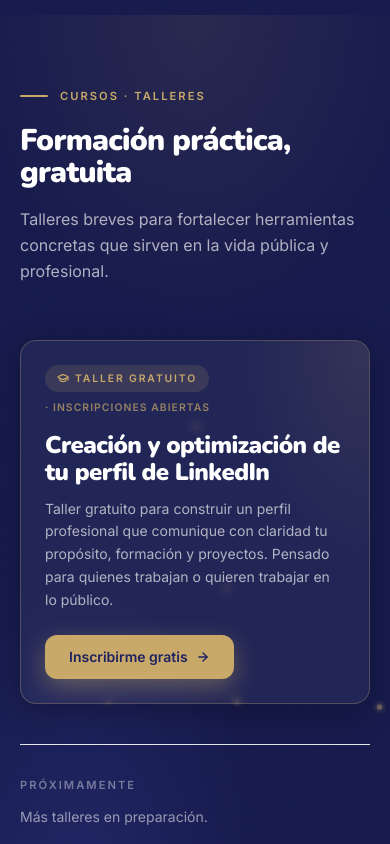
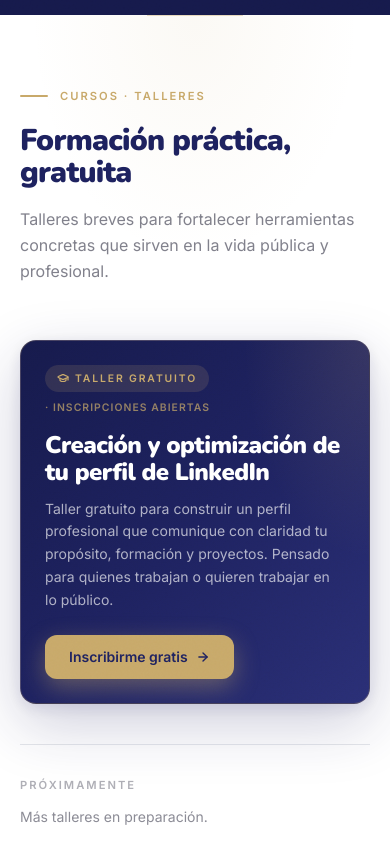
Before and after one commit to fabriziocarugatti/involucrarnos-web, a Next.js app: page / in a window 390 px wide. Shown: the part 7340-8184 px from the top of the page. Built offline with nearby package versions, Linux system fonts and the light colour scheme.

Commit message:
design: CursosSection — sección blanca con card oscuro como recuadro editorial

```diff
--- a/src/components/CursosSection.tsx
+++ b/src/components/CursosSection.tsx
@@ -5,7 +5,6 @@
 import { articulos } from '@/data/articulos'
 import { site } from '@/data/site'
 import { fadeUp, stagger } from '@/lib/motion'
-import Particles from './Particles'
 import InscripcionForm from './InscripcionForm'
 
 export default function CursosSection() {
@@ -15,16 +14,18 @@
   const otros = cursos.filter((c) => c !== featured)
 
   return (
-    <section id="cursos" className="relative bg-azul-deep py-16 md:py-24 overflow-hidden grain">
-      {/* atmospheric gradient */}
+    <section id="cursos" className="relative bg-white py-16 md:py-24 overflow-hidden">
+      {/* subtle dorado glow at top */}
+      <div
+        className="absolute top-0 left-1/2 -translate-x-1/2 w-24 h-px bg-dorado/40"
+      />
       <div
         className="absolute inset-0 pointer-events-none"
         style={{
           background:
-            'radial-gradient(ellipse 100% 60% at 50% 0%, rgba(200,169,106,0.10) 0%, transparent 60%), radial-gradient(ellipse 80% 60% at 20% 100%, rgba(42,47,118,0.55) 0%, transparent 60%)',
+            'radial-gradient(ellipse 60% 40% at 50% 0%, rgba(200,169,106,0.07) 0%, transparent 70%)',
         }}
       />
-      <Particles count={14} />
 
       <div className="relative z-[3] max-w-6xl mx-auto px-5 md:px-6">
         {/* heading */}
@@ -38,19 +39,19 @@
           <motion.span variants={fadeUp} className="eyebrow mb-5">{c.eyebrow}</motion.span>
           <motion.h2
             variants={fadeUp}
-            className="font-title font-black text-white text-3xl md:text-4xl lg:text-5xl leading-[1.08] tracking-tight mb-4"
+            className="font-title font-black text-azul-dark text-3xl md:text-4xl lg:text-5xl leading-[1.08] tracking-tight mb-4"
           >
             {c.title}
           </motion.h2>
           <motion.p
             variants={fadeUp}
-            className="text-white/65 text-base md:text-lg leading-relaxed"
+            className="text-texto/55 text-base md:text-lg leading-relaxed"
           >
             {c.subtitle}
           </motion.p>
         </motion.div>
 
-        {/* featured curso */}
+        {/* featured curso — dark card que "flota" */}
         {featured && (
           <motion.div
             initial={{ opacity: 0, y: 32 }}
@@ -61,18 +62,18 @@
           >
             <div
               className="group relative grid md:grid-cols-12 gap-6 md:gap-8 items-start
-                         bg-white/[0.05]
-                         border border-dorado/30
+                         bg-gradient-to-br from-azul-deep via-azul-dark to-azul
+                         border border-dorado/25
                          rounded-2xl p-6 md:p-8 lg:p-10
-                         shadow-[0_8px_32px_rgba(0,0,0,0.25)]
-                         backdrop-blur-sm overflow-hidden"
+                         shadow-[0_20px_60px_rgba(30,34,96,0.22),0_4px_16px_rgba(30,34,96,0.10)]
+                         overflow-hidden grain"
             >
-              {/* subtle glow */}
+              {/* glow corner */}
               <div
-                className="absolute inset-0 pointer-events-none opacity-60"
+                className="absolute inset-0 pointer-events-none opacity-70"
                 style={{
                   background:
-                    'radial-gradient(ellipse 60% 100% at 100% 0%, rgba(200,169,106,0.18) 0%, transparent 60%)',
+                    'radial-gradient(ellipse 60% 100% at 100% 0%, rgba(200,169,106,0.20) 0%, transparent 60%)',
                 }}
               />
 
@@ -125,32 +126,32 @@
         {/* otros próximos cursos / placeholder */}
         {otros.length > 0 ? (
           <div>
-            <p className="text-[0.7rem] font-bold tracking-[0.18em] uppercase text-white/40 mb-4">
+            <p className="text-[0.7rem] font-bold tracking-[0.18em] uppercase text-texto/35 mb-4">
               {c.proxLabel}
             </p>
             <div className="grid sm:grid-cols-2 lg:grid-cols-3 gap-4">
               {otros.map((curso) => (
                 <div
                   key={curso.slug}
-                  className="bg-white/[0.03] border border-dashed border-white/15 rounded-xl p-5"
+                  className="bg-crema border border-black/8 rounded-xl p-5"
                 >
-                  <span className="text-[0.65rem] font-bold tracking-[0.18em] uppercase text-dorado/70 block mb-2">
+                  <span className="text-[0.65rem] font-bold tracking-[0.18em] uppercase text-dorado-deep/70 block mb-2">
                     {curso.category}
                   </span>
-                  <p className="font-title font-800 text-white/75 text-sm leading-snug mb-1">
+                  <p className="font-title font-800 text-azul-dark/70 text-sm leading-snug mb-1">
                     {curso.title}
                   </p>
-                  <p className="text-white/40 text-xs">{curso.date}</p>
+                  <p className="text-texto/40 text-xs">{curso.date}</p>
                 </div>
               ))}
             </div>
           </div>
         ) : (
-          <div className="border-t border-white/8 pt-8">
-            <p className="text-[0.7rem] font-bold tracking-[0.18em] uppercase text-white/40 mb-3">
+          <div className="border-t border-black/8 pt-8">
+            <p className="text-[0.7rem] font-bold tracking-[0.18em] uppercase text-texto/35 mb-3">
               Próximamente
             </p>
-            <p className="text-white/55 text-sm md:text-base max-w-md leading-relaxed">
+            <p className="text-texto/50 text-sm md:text-base max-w-md leading-relaxed">
               {c.emptyMsg}
             </p>
           </div>
```
